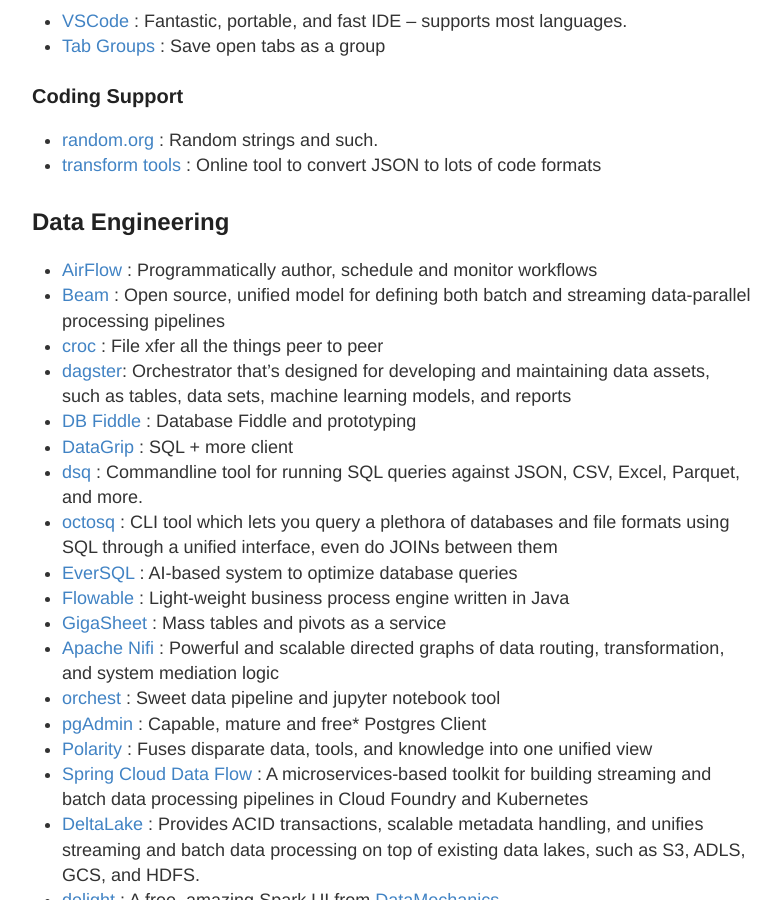
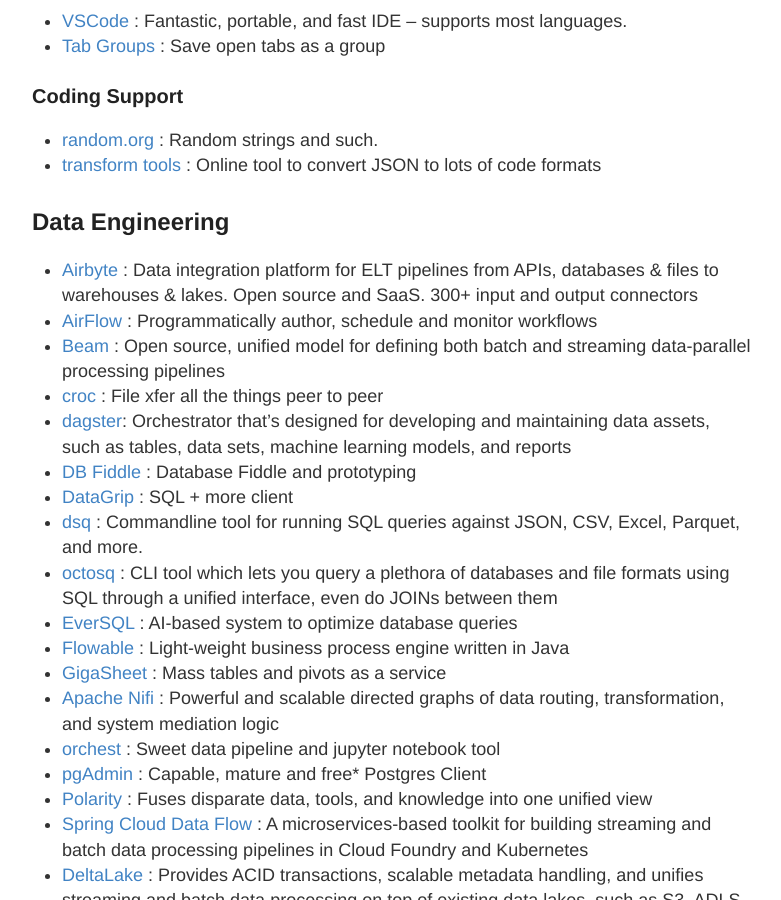
Before and after one commit to stevehenderson/stevehenderson.github.io, a Jekyll site: the page built from tools.md, in a window 1280 px wide and 900 px high, scrolled down 1439 px. Shown: the whole window, without its empty margins (248-1029 px from the left). Built offline with Jekyll 4.4.1, drawn with Linux system fonts in a browser that asks for light colours.

Commit message:
Update tools.md

```diff
--- a/tools.md
+++ b/tools.md
@@ -46,6 +46,7 @@
   * [transform tools](https://transform.tools/json-to-go) : Online tool to convert JSON to lots of code formats
 
 ## Data Engineering
+   * [Airbyte](https://airbyte.com/) : Data integration platform for ELT pipelines from APIs, databases & files to warehouses & lakes.  Open source and SaaS.  300+ input and output connectors
    * [AirFlow](https://airflow.apache.org/) : Programmatically author, schedule and monitor workflows
    * [Beam](https://beam.apache.org/) : Open source, unified model for defining both batch and streaming data-parallel processing pipelines
    * [croc](https://github.com/schollz/croc) : File xfer all the things peer to peer
```
